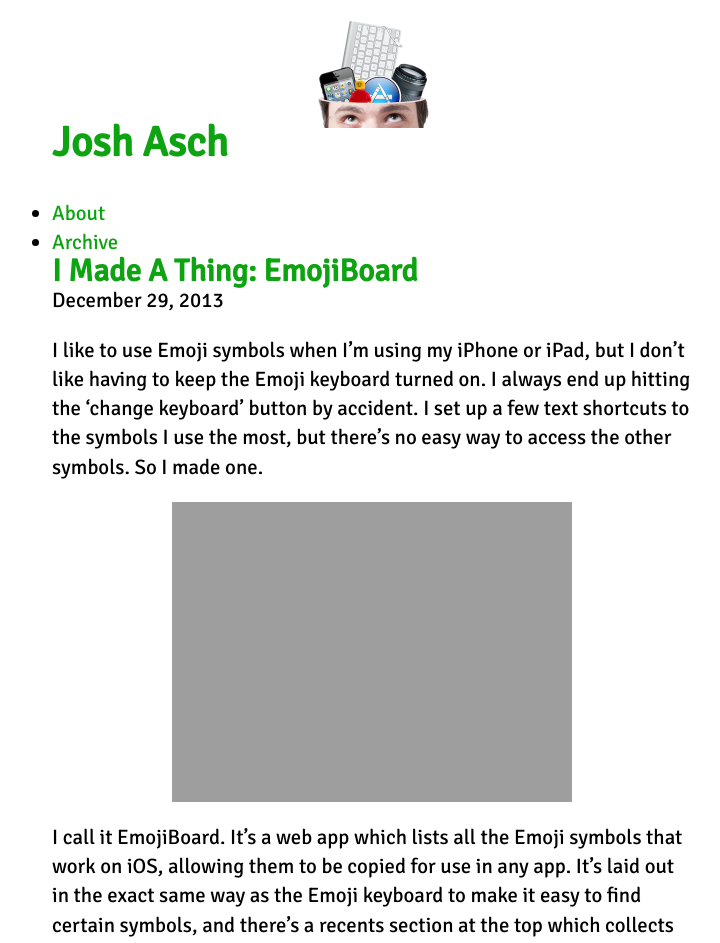
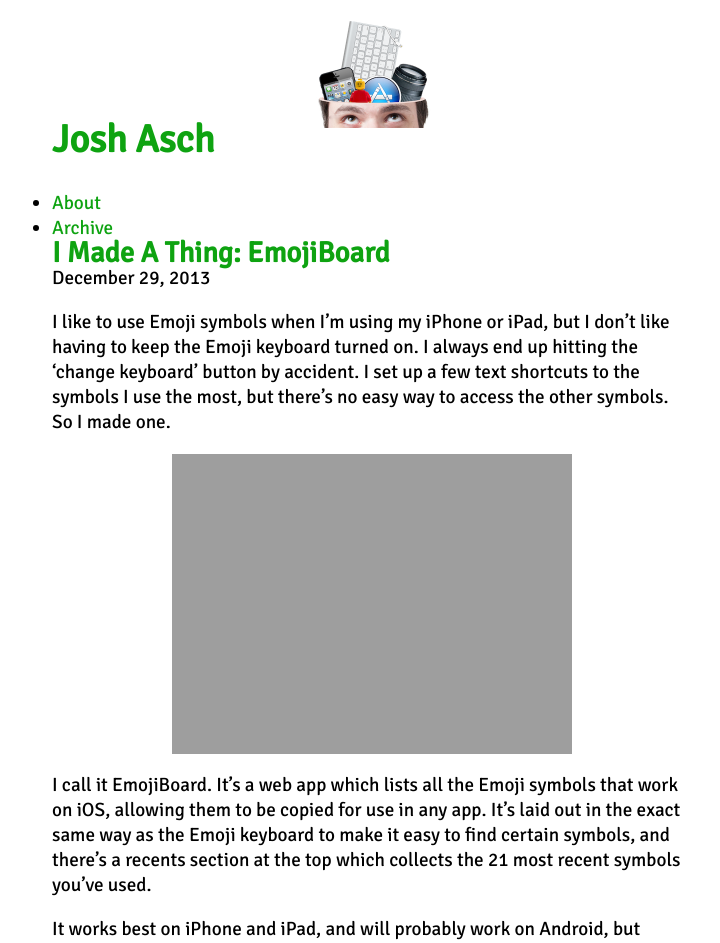
Before and after one commit to jobbogamer/jobbogamer.github.io, a Jekyll site: the page built from index.html, in a window 1280 px wide. Shown: the top 943 px of the page, without its empty margins (268-988 px from the left). Built offline with Jekyll 4.4.1, drawn with Linux system fonts in a browser that asks for light colours; Markdown is read by kramdown in place of the engine named in the settings; the list of posts is cut into pages by our own code.

Commit message:
Reduce font size slightly

```diff
--- a/css/main.css
+++ b/css/main.css
@@ -28,8 +28,8 @@
 /*****************************************************************************/
 
 body {
-	font-size: 1.3em;
-	line-height: 1.4em;
+	font-size: 1.2em;
+	line-height: 1.3em;
 	font-family: 'Signika', sans-serif;
 }
 
```
